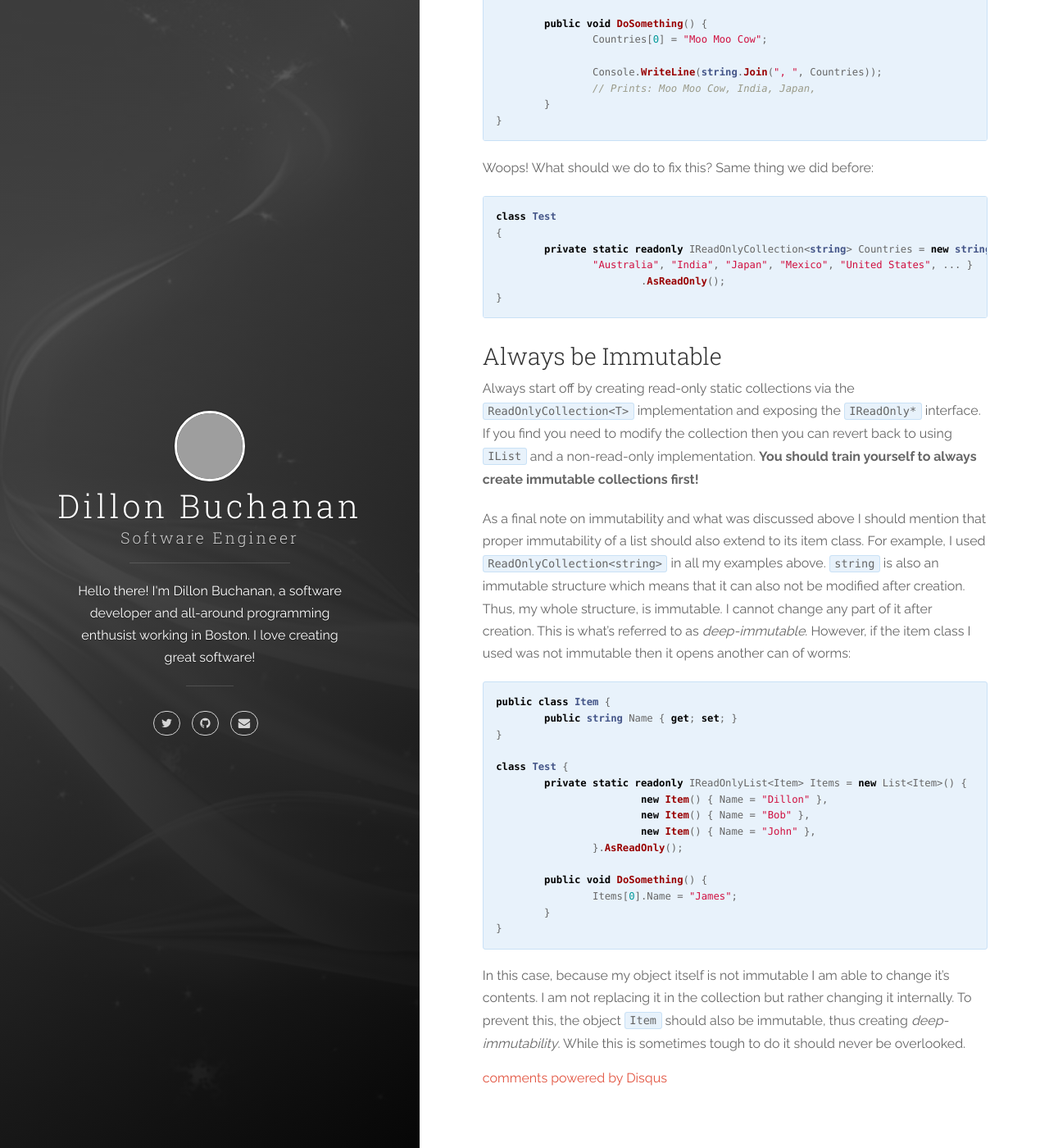
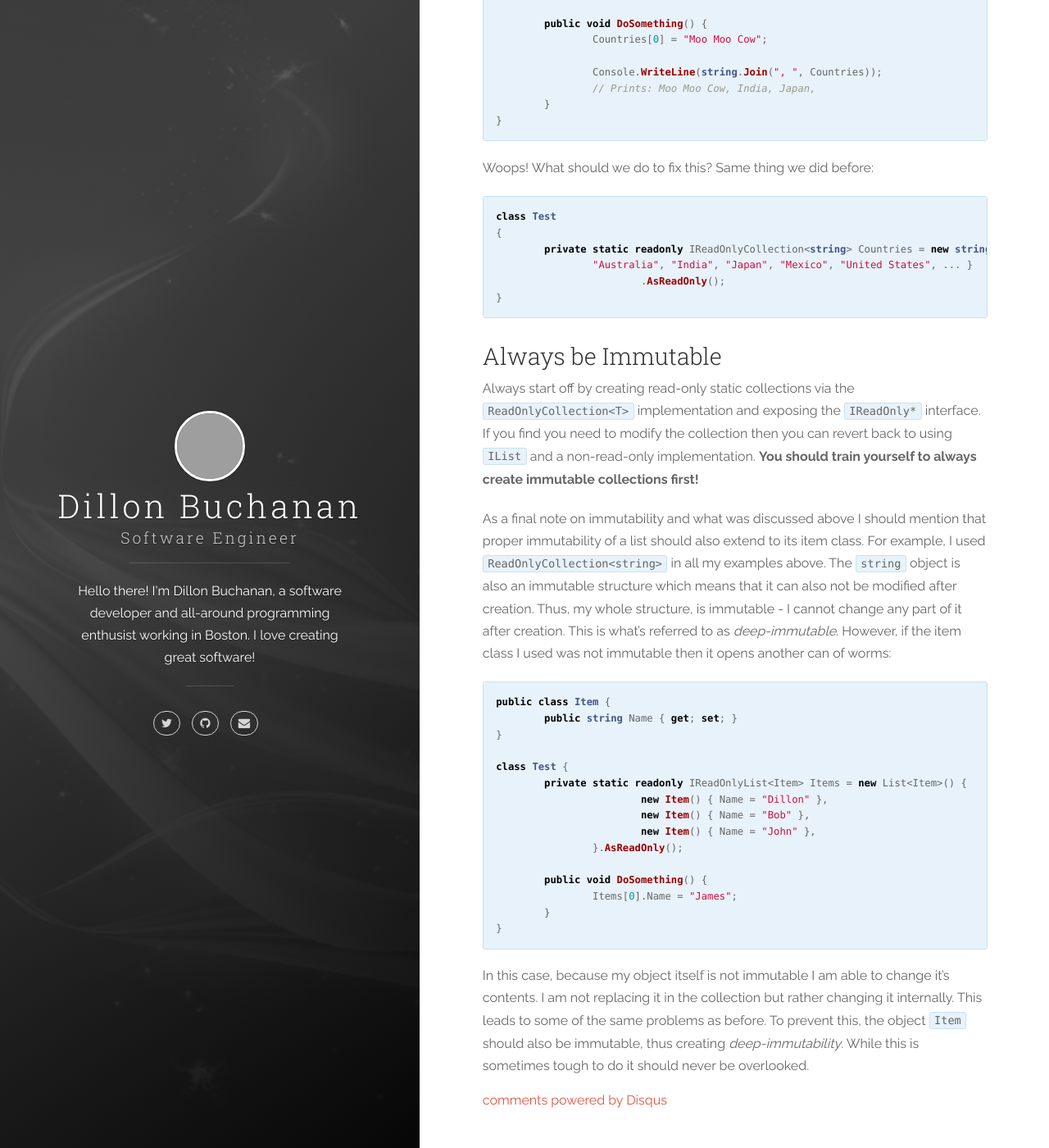
Before and after one commit to thedillonb/thedillonb.github.io, a Jekyll site: the page built from _posts/2015-03-28-common-problems-with-static-lists.md, in a window 1280 px wide and 1400 px high, scrolled down 3693 px. Shown: the whole window at 82% size. Built offline with Jekyll 4.4.1, drawn with Linux system fonts in a browser that asks for light colours; nearby versions of some CDN libraries; Markdown is read by kramdown in place of the engine named in the settings; comment, search, counter and statistics services are not loaded; some of the changed text lies outside the part shown; grey boxes are pictures that could not be loaded.

Commit message:
Update 2015-03-28-common-problems-with-static-lists.md
Fixed a few issues around code preview

````diff
--- a/_posts/2015-03-28-common-problems-with-static-lists.md
+++ b/_posts/2015-03-28-common-problems-with-static-lists.md
@@ -25,7 +25,7 @@
 
 To someone who is not familiar with the true power of the `readonly` keyword you might assume that this data structure and the data inside is completely immune against being changed after creation. Unfortunately, this far from the truth. While the `readonly` keyword prevents the `Countries` variable from being reassigned after instantiation, it doesn't prevent modification to the `List` data structure. Which means the following is completely valid:
 
-```
+```c#
 class Test
 {
 	private static readonly IList<string> Countries = new List<string>() {
@@ -152,7 +152,7 @@
 
 Always start off by creating read-only static collections via the `ReadOnlyCollection<T>` implementation and exposing the `IReadOnly*` interface. If you find you need to modify the collection then you can revert back to using `IList` and a non-read-only implementation. **You should train yourself to always create immutable collections first!**
 
-As a final note on immutability and what was discussed above I should mention that proper immutability of a list should also extend to its item class. For example, I used `ReadOnlyCollection<string>` in all my examples above. `string` is also an immutable structure which means that it can also not be modified after creation. Thus, my whole structure, is immutable. I cannot change any part of it after creation. This is what's referred to as *deep-immutable*. However, if the item class I used was not immutable then it opens another can of worms:
+As a final note on immutability and what was discussed above I should mention that proper immutability of a list should also extend to its item class. For example, I used `ReadOnlyCollection<string>` in all my examples above. The `string` object is also an immutable structure which means that it can also not be modified after creation. Thus, my whole structure, is immutable - I cannot change any part of it after creation. This is what's referred to as *deep-immutable*. However, if the item class I used was not immutable then it opens another can of worms:
 
 ```c#
 public class Item {
@@ -172,4 +172,4 @@
 }
 ```
 
-In this case, because my object itself is not immutable I am able to change it's contents. I am not replacing it in the collection but rather changing it internally. To prevent this, the object `Item` should also be immutable, thus creating *deep-immutability*. While this is sometimes tough to do it should never be overlooked.
+In this case, because my object itself is not immutable I am able to change it's contents. I am not replacing it in the collection but rather changing it internally. This  leads to some of the same problems as before. To prevent this, the object `Item` should also be immutable, thus creating *deep-immutability*. While this is sometimes tough to do it should never be overlooked.
````
